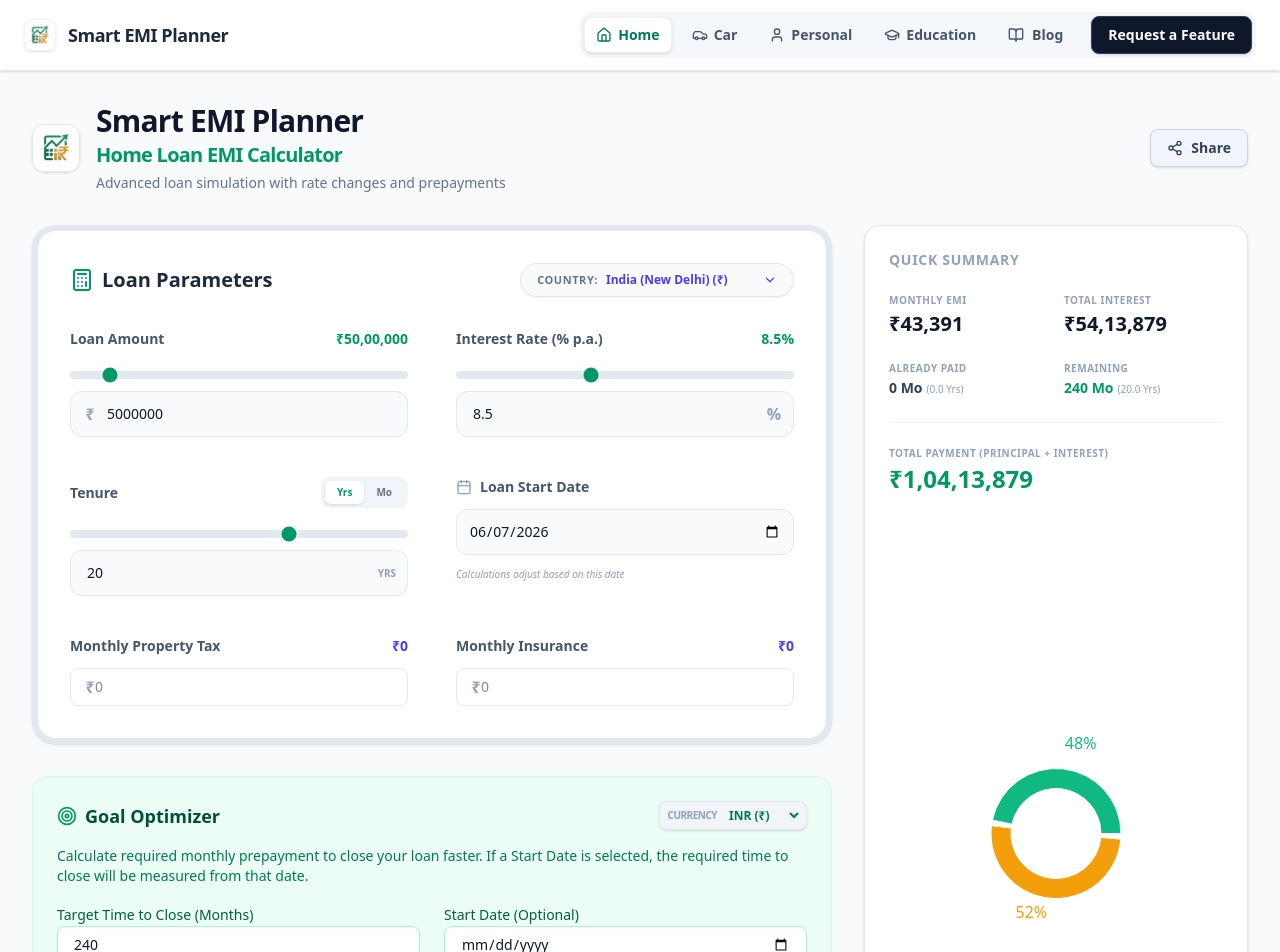
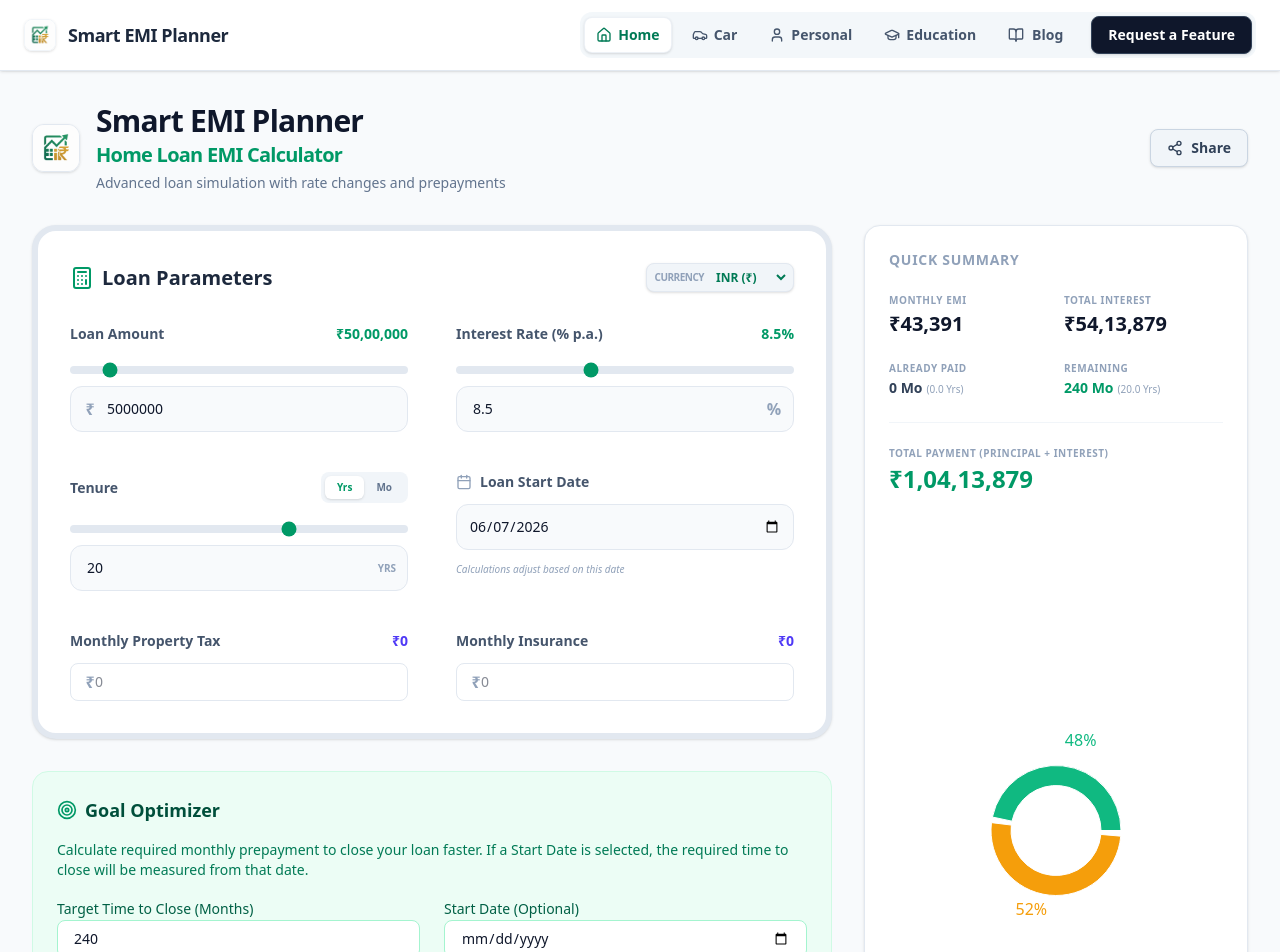
Before and after one commit to theGreatRishabh/EMI-Calculator-Pro, a React (Vite) app: page / in a window 1280 px wide. Shown: the top 952 px of the page. Built offline with nearby package versions, Linux system fonts and the light colour scheme.

Commit message:
feat: add Calculator component and its comprehensive unit test suite

```diff
--- a/src/Calculator.tsx
+++ b/src/Calculator.tsx
@@ -1762,30 +1762,23 @@ export default function App({
                     Loan Parameters
                   </h2>
 
-                  {/* Country / Currency Selector Pill */}
-                  <div className="flex items-center gap-2 bg-slate-50 hover:bg-white border border-slate-200 rounded-full px-4 py-1.5 shadow-xs transition-all focus-within:ring-2 focus-within:ring-emerald-500/20 focus-within:border-emerald-500 self-start sm:self-auto">
-                    <span className="text-[11px] font-extrabold text-slate-500 uppercase tracking-wider">
-                      Country:
-                    </span>
-                    <div className="relative flex items-center">
+                  {/* Currency Selector */}
+                  <div className="flex items-center gap-2 bg-slate-100 p-1 rounded-lg border border-slate-200 shadow-sm transition-all hover:bg-white hover:border-emerald-200 self-start sm:self-auto">
+                    <div className="text-[10px] font-bold text-slate-400 uppercase tracking-tighter ml-1">
+                      Currency
+                    </div>
                     <select
-                        aria-label="Select Country"
+                      aria-label="Currency"
                       value={currencyCode}
                       onChange={(e) => handleCurrencyChange(e.target.value)}
-                        className="appearance-none bg-transparent text-xs font-bold text-indigo-600 outline-none cursor-pointer pr-5 py-0.5"
+                      className="bg-transparent border-none text-xs font-bold text-emerald-700 outline-none cursor-pointer pr-1"
                     >
                       {Object.values(CURRENCY_CONFIGS).map((cc) => (
-                          <option
-                            key={cc.code}
-                            value={cc.code}
-                            className="text-slate-800 font-medium"
-                          >
-                            {cc.name} ({cc.symbol})
+                        <option key={cc.code} value={cc.code}>
+                          {cc.code} ({cc.symbol})
                         </option>
                       ))}
                     </select>
-                      <ChevronDown className="w-3.5 h-3.5 text-indigo-600 absolute right-0 pointer-events-none" />
-                    </div>
                   </div>
                 </div>
 
@@ -2636,23 +2629,6 @@ export default function App({
                     >
                       Goal Optimizer
                     </h2>
-                  </div>
-                  {/* Currency Selector */}
-                  <div className="flex items-center gap-2 bg-slate-100 p-1 rounded-lg border border-slate-200 shadow-sm transition-all hover:bg-white hover:border-emerald-200">
-                    <div className="text-[10px] font-bold text-slate-400 uppercase tracking-tighter ml-1 hidden sm:block">
-                      Currency
-                    </div>
-                    <select
-                      value={currencyCode}
-                      onChange={(e) => handleCurrencyChange(e.target.value)}
-                      className="bg-transparent border-none text-xs font-bold text-emerald-700 outline-none cursor-pointer pr-1"
-                    >
-                      {Object.values(CURRENCY_CONFIGS).map((cc) => (
-                        <option key={cc.code} value={cc.code}>
-                          {cc.code} ({cc.symbol})
-                        </option>
-                      ))}
-                    </select>
                   </div>
                 </div>
                 <p className="text-sm text-emerald-700">
```
Also changed, not shown: 1 other file (tests, documents, lock files or other folders). Lines whose indentation alone changed are shown as unchanged.
